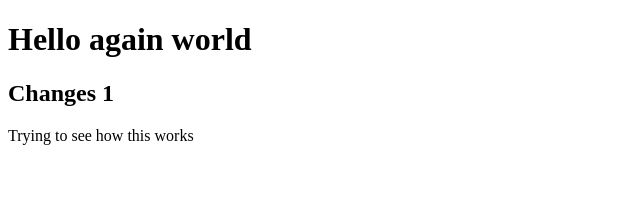
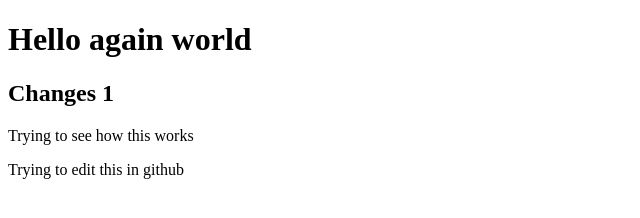
Before and after one commit to shreyabakharel/second-try, a plain HTML site: page index.html in a window 1280 px wide. Shown: the whole page, without its empty margins (0-640 px from the left). Drawn offline with Linux system fonts and the light colour scheme.

Commit message:
Update index.html
updating via GitHub

```diff
--- a/index.html
+++ b/index.html
@@ -10,6 +10,8 @@
     <h1>Hello again world</h1>
     <h2>Changes 1</h2>
     <p> Trying to see how this works</p>
+    <p> Trying to edit this in github </p>
+
 
 </body>
 </html>
```
